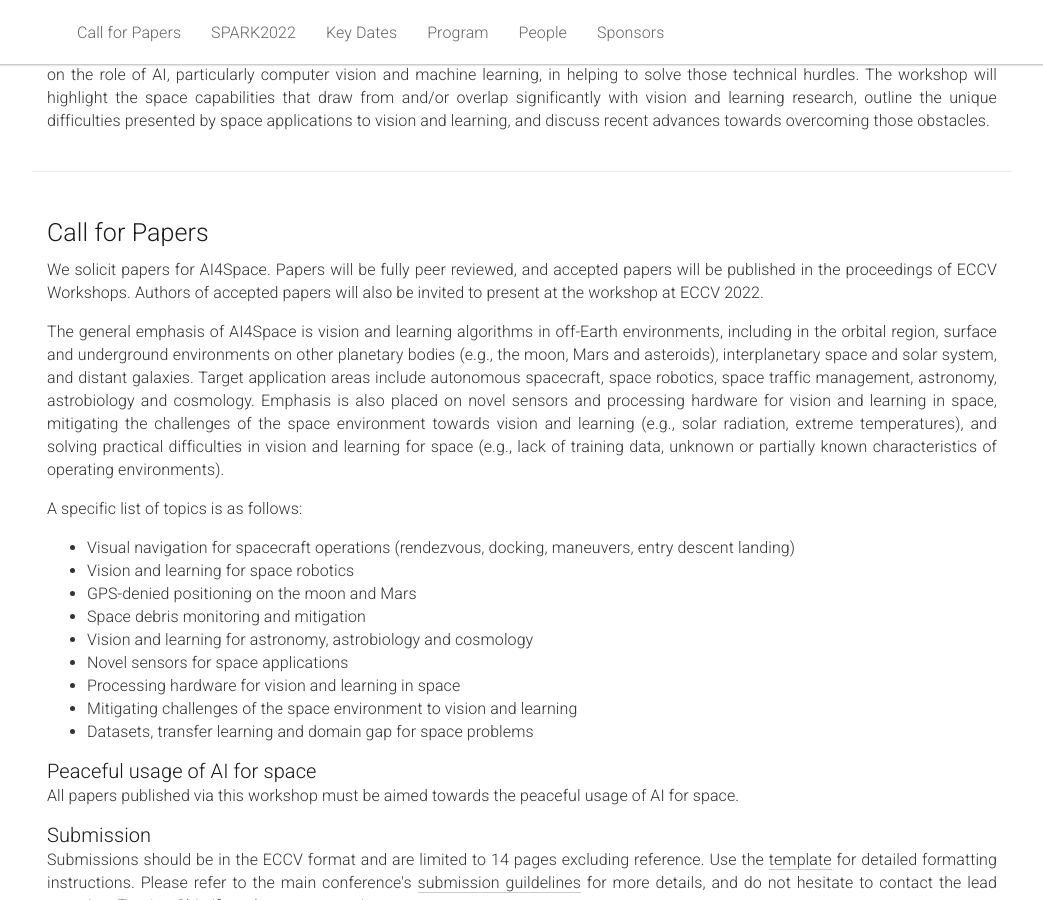
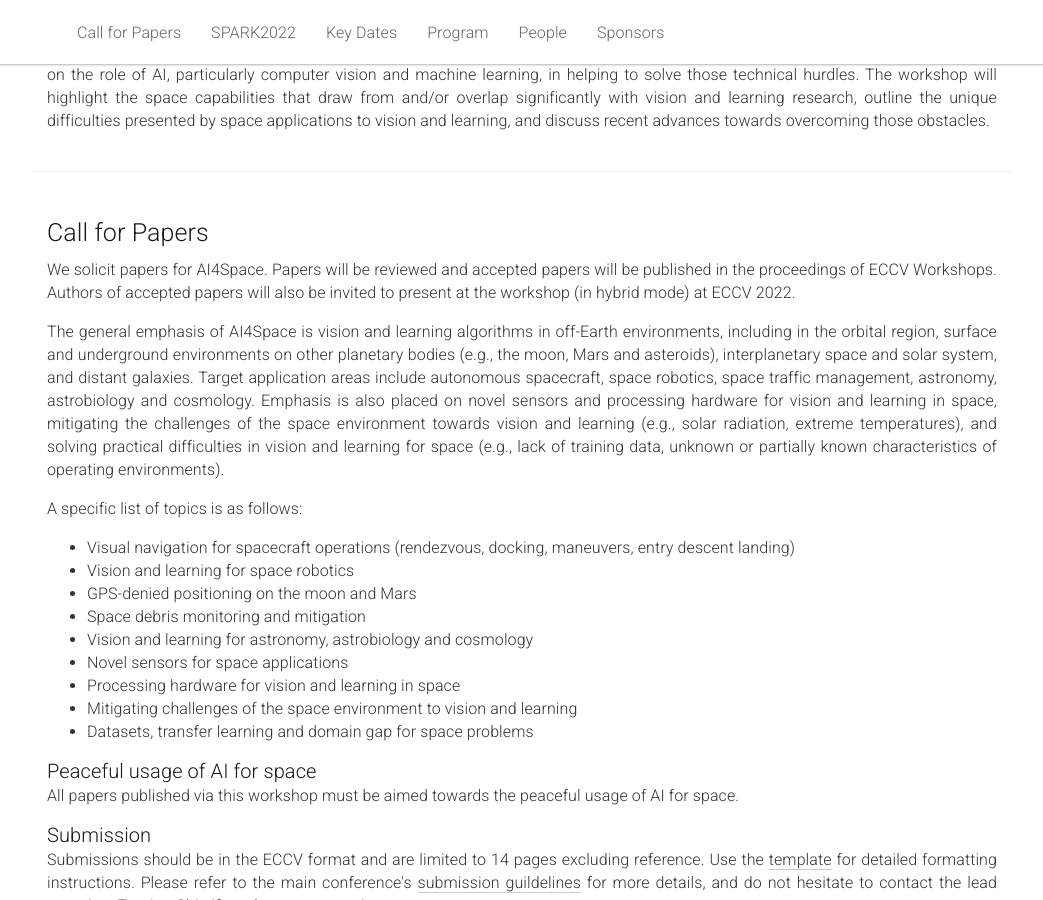
Before and after one commit to AIforSpace/2024, a Jekyll site: the page built from _pages/home.md, in a window 1280 px wide and 900 px high, scrolled down 480 px. Shown: the whole window, without its empty margins (118-1161 px from the left). Built offline with Jekyll 4.4.1, drawn with Linux system fonts in a browser that asks for light colours.

```diff
--- a/_pages/home.md
+++ b/_pages/home.md
@@ -54,7 +54,7 @@
 <div class="row">
   <div class="col-xs-12">
     <p>
-      We solicit papers for AI4Space. Papers will be fully peer reviewed, and accepted papers will be published in the proceedings of ECCV Workshops. Authors of accepted papers will also be invited to present at the workshop at ECCV 2022.
+      We solicit papers for AI4Space. Papers will be reviewed and accepted papers will be published in the proceedings of ECCV Workshops. Authors of accepted papers will also be invited to present at the workshop (in hybrid mode) at ECCV 2022.
       </p>
       <p>
       The general emphasis of AI4Space is vision and learning algorithms in off-Earth environments, including in the orbital region, surface and underground environments on other planetary bodies (e.g., the moon, Mars and asteroids), interplanetary space and solar system, and distant galaxies. Target application areas include autonomous spacecraft, space robotics, space traffic management, astronomy, astrobiology and cosmology. Emphasis is also placed on novel sensors and processing hardware for vision and learning in space, mitigating the challenges of the space environment towards vision and learning (e.g., solar radiation, extreme temperatures), and solving practical difficulties in vision and learning for space (e.g., lack of training data, unknown or partially known characteristics of operating environments).
```
